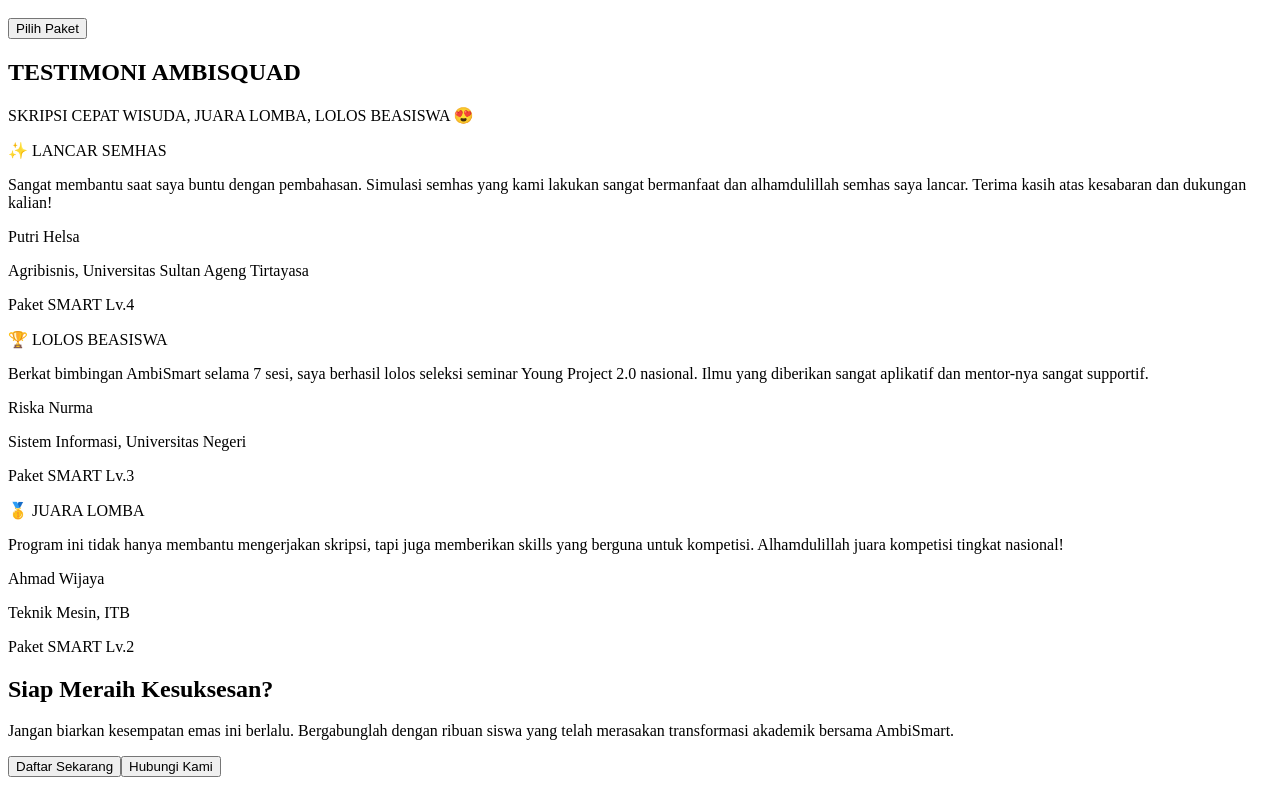
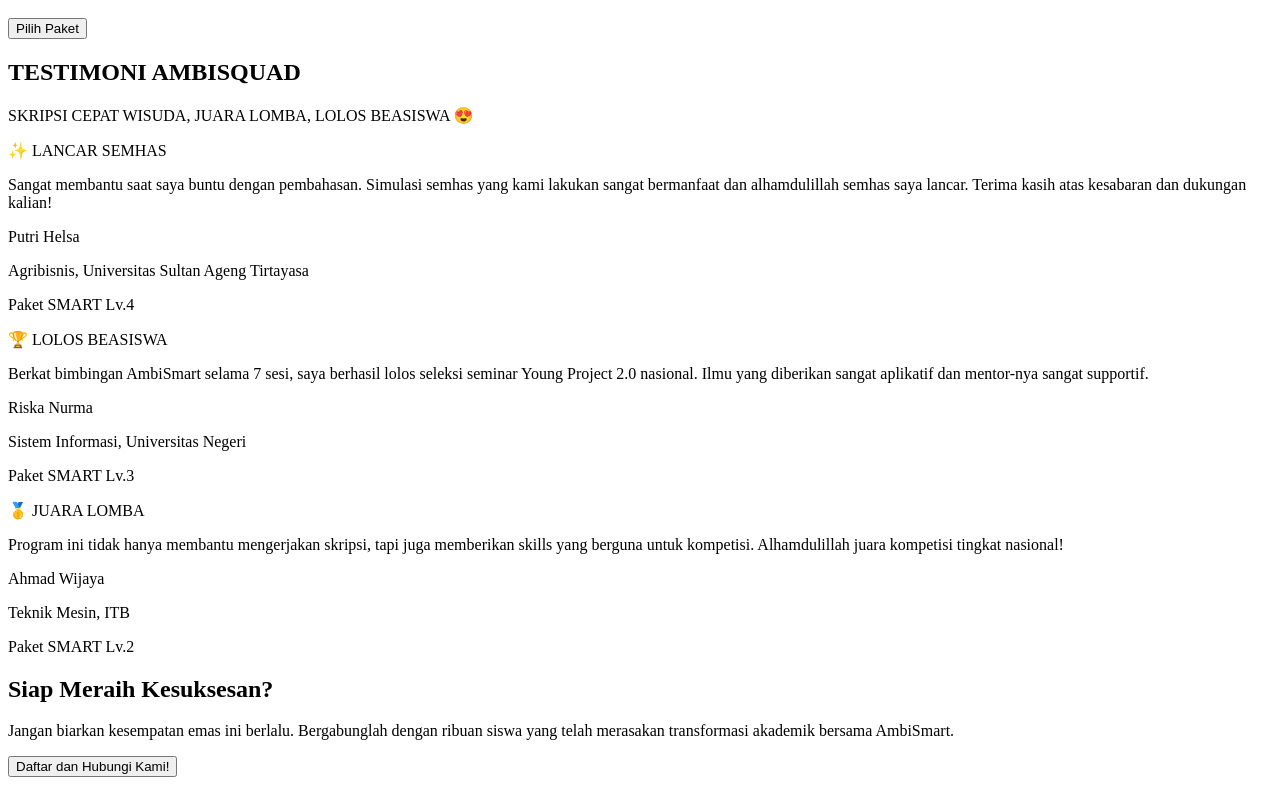
Before and after one commit to LuthfiAditya01/ambismart, a Next.js app: page /dashboard in a window 1280 px wide. Shown: the part 1390-2175 px from the top of the page. Built offline with nearby package versions, Linux system fonts and the light colour scheme.

Commit message:
Fix CTA interaction

```diff
--- a/src/components/cta.tsx
+++ b/src/components/cta.tsx
@@ -8,11 +8,11 @@
           akademik bersama AmbiSmart.
         </p>
         <div className="flex flex-col sm:flex-row gap-4 justify-center">
-          <button className="px-8 py-4 bg-accent hover:bg-accent-dark text-white font-bold rounded-lg transition-all hover:scale-105 shadow-lg text-lg">
+          {/* <button className="px-8 py-4 bg-accent hover:bg-accent-dark text-white font-bold rounded-lg transition-all hover:scale-105 shadow-lg text-lg">
             Daftar Sekarang
-          </button>
-          <button className="px-8 py-4 border-2 border-white text-white font-bold rounded-lg hover:bg-white hover:text-primary transition-all text-lg">
-            Hubungi Kami
+          </button> */}
+          <button className="px-8 py-4 border-2 border-white text-white font-bold rounded-lg hover:bg-white hover:text-primary transition-all text-lg" onClick={() => (window.location.href = "https://wa.me/6285280389330")}>
+            Daftar dan Hubungi Kami!
           </button>
         </div>
       </div>
```
